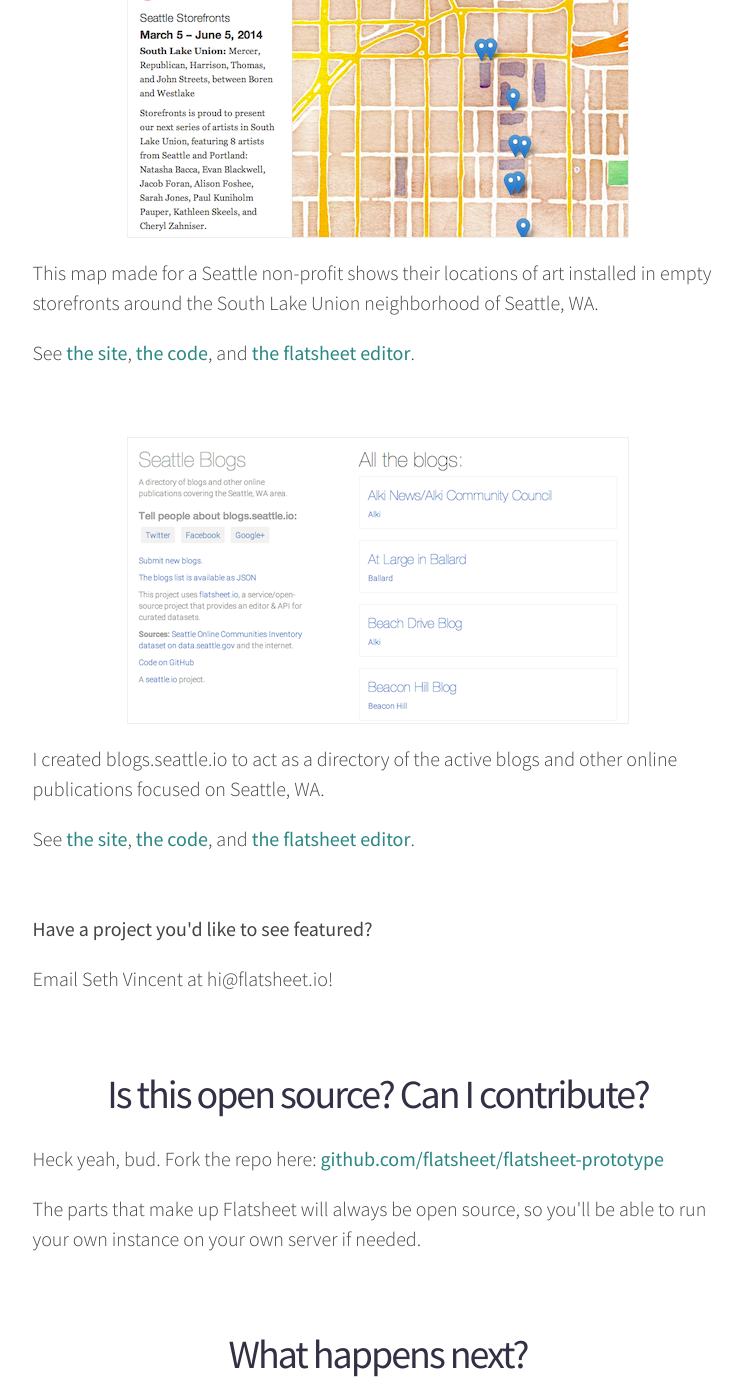
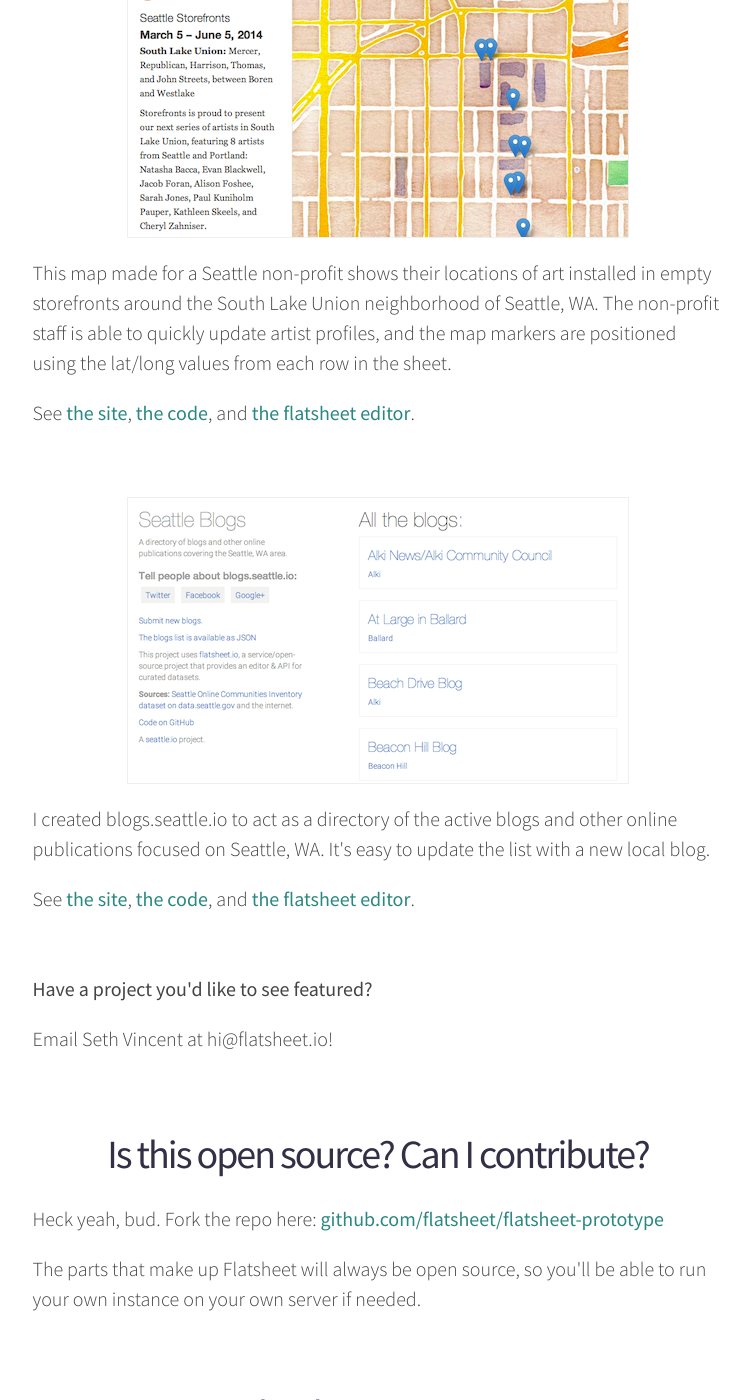
Before and after one commit to flatsheet/flatsheet.github.io, a Jekyll site: the page built from index.html, in a window 1280 px wide and 1400 px high, scrolled down 3458 px. Shown: the whole window, without its empty margins (262-1012 px from the left). Built offline with Jekyll 4.4.1, drawn with Linux system fonts in a browser that asks for light colours; nearby versions of some CDN libraries; Markdown is read by kramdown in place of the engine named in the settings.

Commit message:
more description on example projects

```diff
--- a/index.html
+++ b/index.html
@@ -93,12 +93,12 @@
     <h2>Example projects:</h2>
 
     <img src="{{ site.baseurl }}/images/artmap.png" class="project-image">
-    <p>This map made for a Seattle non-profit shows their locations of art installed in empty storefronts around the South Lake Union neighborhood of Seattle, WA.</p>
+    <p>This map made for a Seattle non-profit shows their locations of art installed in empty storefronts around the South Lake Union neighborhood of Seattle, WA. The non-profit staff is able to quickly update artist profiles, and the map markers are positioned using the lat/long values from each row in the sheet.</p>
     <p>See <a href="http://artmap.shunpike.org">the site</a>, <a href="https://github.com/sethvincent/seattle-storefronts-slu">the code</a>, and <a href="https://app.flatsheet.io/sheet/bbn6_tq9_qcqcfb6yi1w-g">the flatsheet editor</a>.</p>
     <br>
 
     <img src="{{ site.baseurl }}/images/blogs.png" class="project-image">
-    <p>I created blogs.seattle.io to act as a directory of the active blogs and other online publications focused on Seattle, WA.</p>
+    <p>I created blogs.seattle.io to act as a directory of the active blogs and other online publications focused on Seattle, WA. It's easy to update the list with a new local blog.</p>
     <p>See <a href="http://blogs.seattle.io">the site</a>, <a href="https://github.com/seattleio/seattle-blogs">the code</a>, and <a href="https://app.flatsheet.io/sheet/bbn6_tq9_qcqcfb6yi1w-g">the flatsheet editor</a>.</p>
 
     <br>
```
Also changed, not shown: 1 other file.
